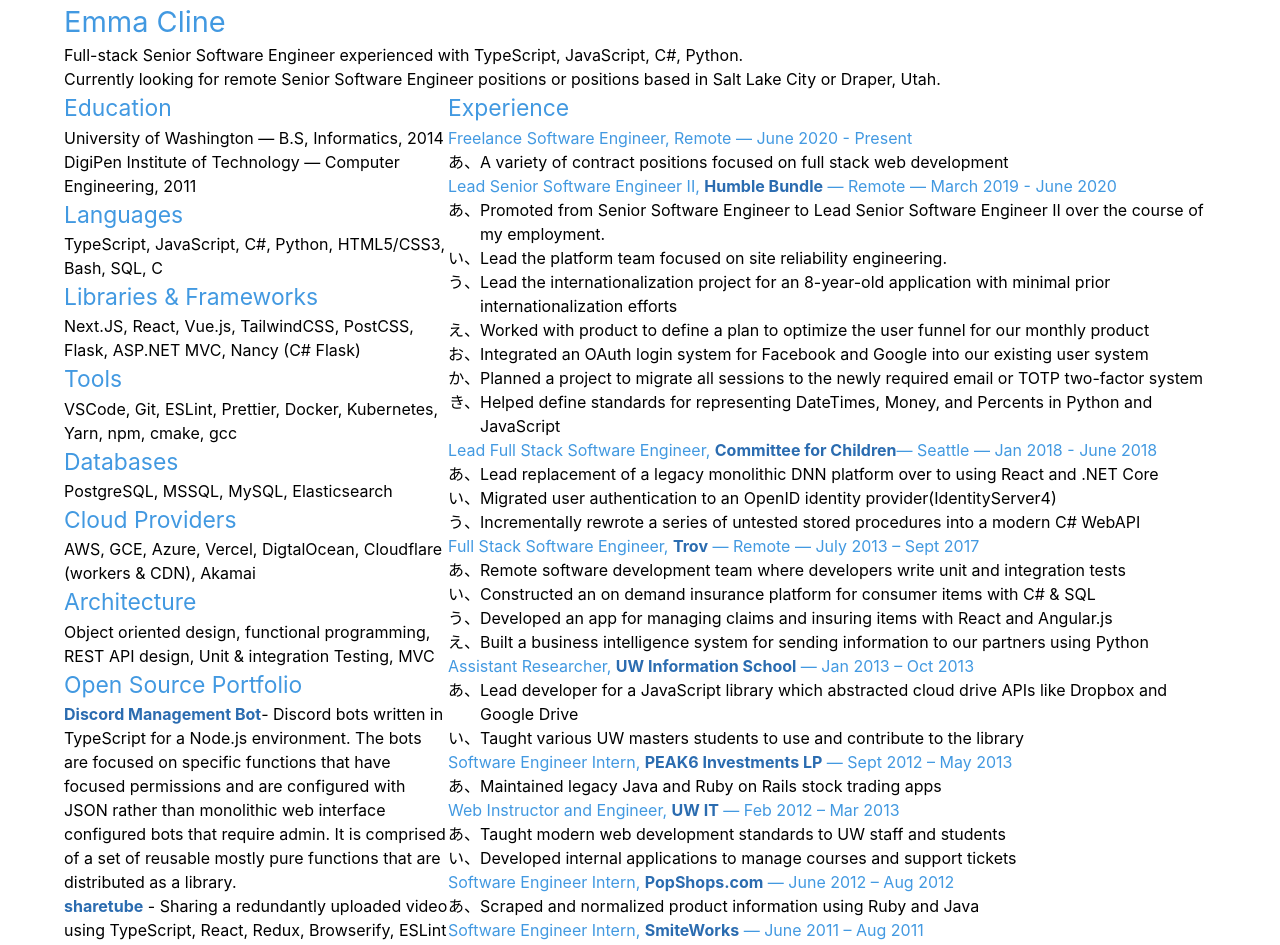
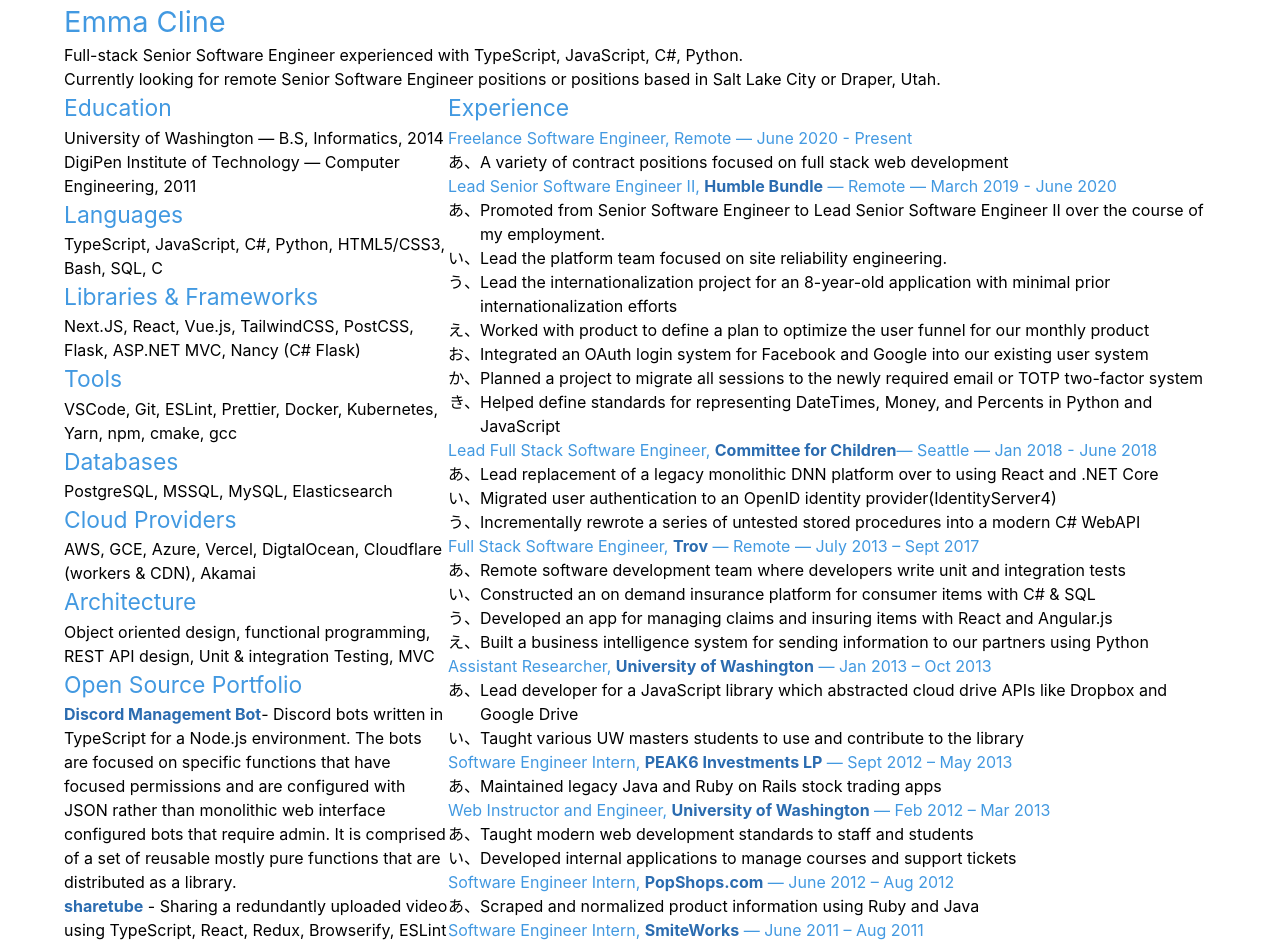
Before and after one commit to emmajsadams/personal-website, a Next.js app: page / in a window 1280 px wide. Shown: the top 945 px of the page. Built offline with nearby package versions, Linux system fonts and the light colour scheme.

Commit message:
Consolidate on the University of Washington as employer

```diff
--- a/pages/index.tsx
+++ b/pages/index.tsx
@@ -180,7 +180,7 @@
 
 					<h3>
 						Assistant Researcher,&nbsp;
-						<a href="https://ischool.uw.edu">UW Information School</a> &mdash;
+						<a href="https://www.washington.edu">University of Washington</a> &mdash;
 						Jan 2013 – Oct 2013
 					</h3>
 					<ul>
@@ -205,12 +205,12 @@
 
 					<h3>
 						Web Instructor and Engineer,&nbsp;
-						<a href="//www.washington.edu/lst/workshops/">UW IT</a> &mdash; Feb
+						<a href="https://www.washington.edu">University of Washington</a> &mdash; Feb
 						2012 – Mar 2013
 					</h3>
 					<ul>
 						<li>
-							Taught modern web development standards to UW staff and students
+							Taught modern web development standards to staff and students
 						</li>
 						<li>
 							Developed internal applications to manage courses and support
```
